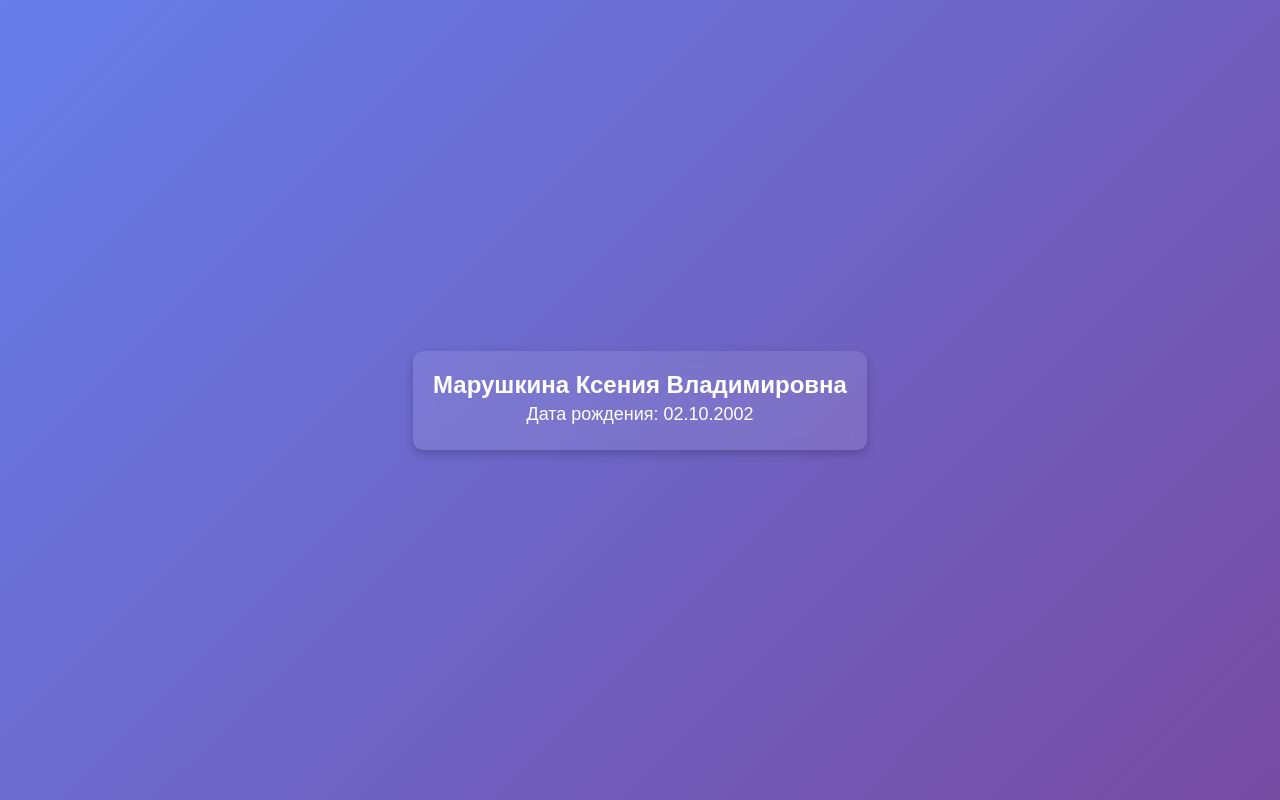
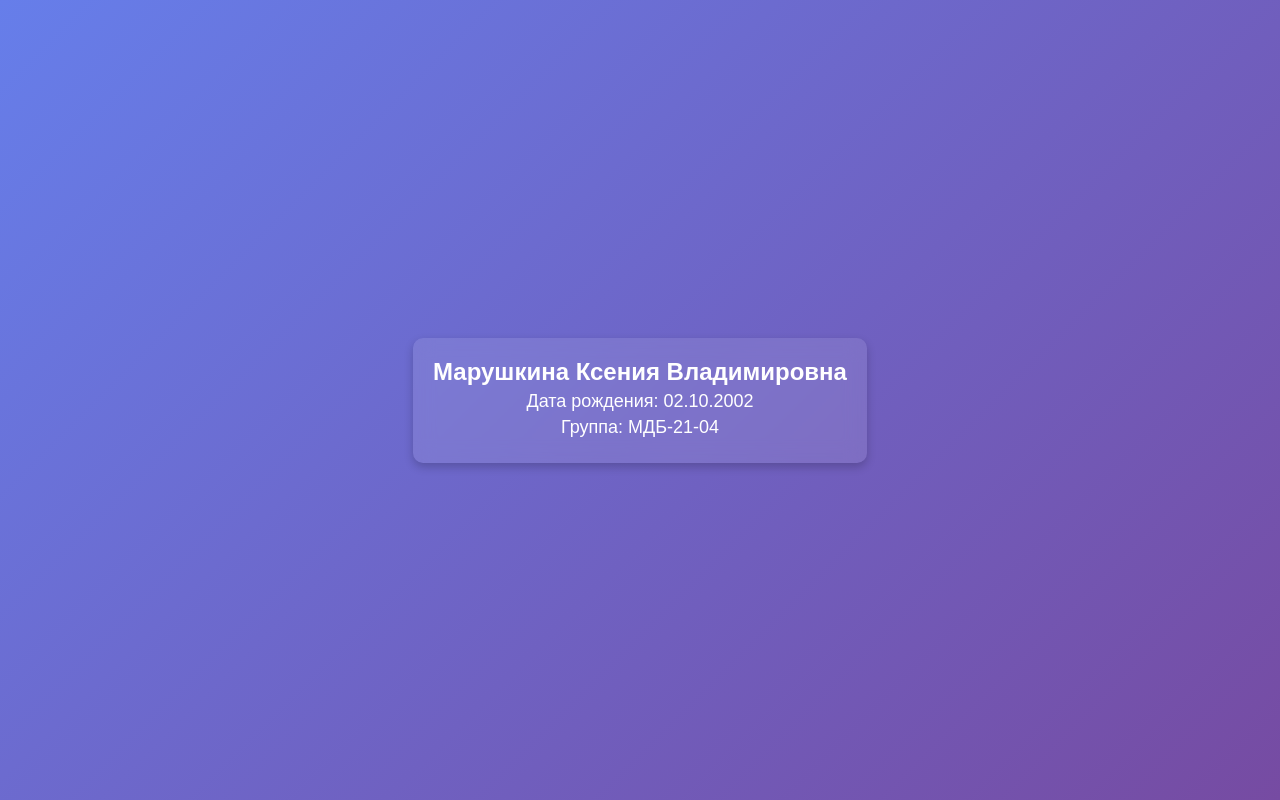
Before and after one commit to KseniyaMarushkina/KseniyaMarushkina.github.io, a plain HTML site: page index.html in a window 1280 px wide. Drawn offline with Linux system fonts and the light colour scheme.

Commit message:
Added group number

```diff
--- a/index.html
+++ b/index.html
@@ -37,6 +37,7 @@
     <div class="resume-container">
         <h1>Марушкина Ксения Владимировна</h1>
         <p>Дата рождения: 02.10.2002</p>
+        <p>Группа: МДБ-21-04</p>
     </div>
 </body>
 </html>
```
